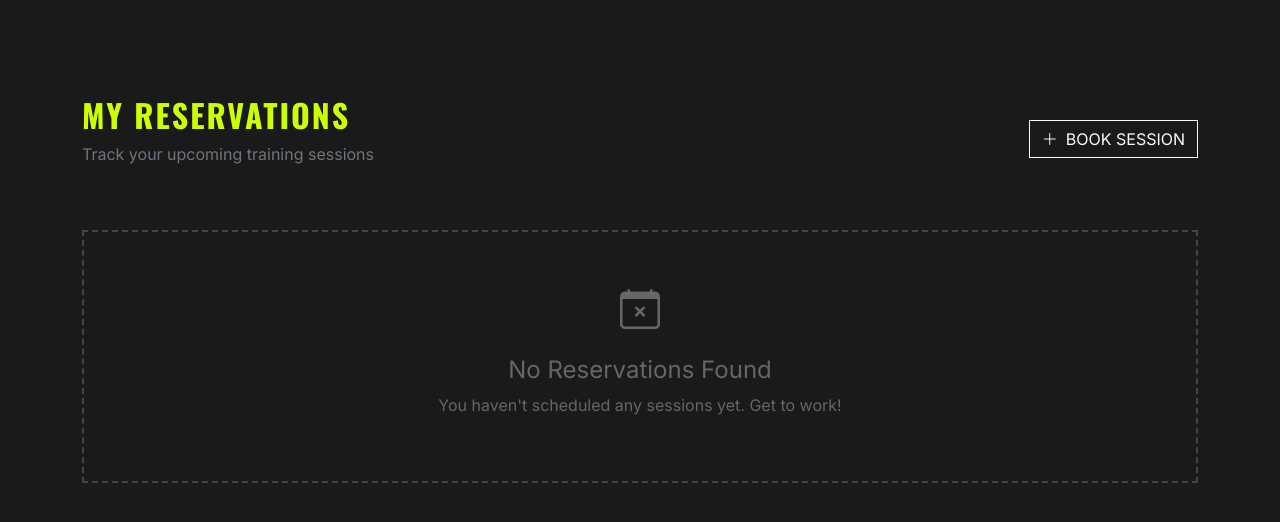
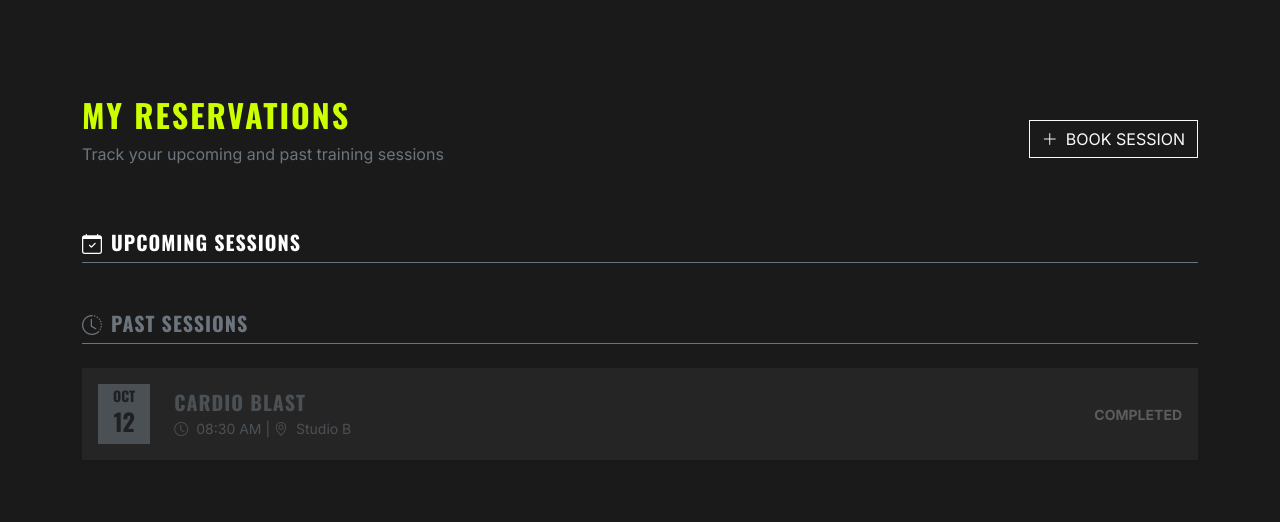
Before and after one commit to nidqija/Gym-Booking-Application, a FastAPI app: template Template/reservation.html in a window 1280 px wide. Shown: the part 70-592 px from the top of the page. Run offline with FastAPI, Linux system fonts and the light colour scheme; the template is opened without the code that fills it, so the values that code supplies are empty; some libraries are stand-ins or nearby versions.

Commit message:
added viewing reservation made by user

```diff
--- a/Patterns/Command/booking_command.py
+++ b/Patterns/Command/booking_command.py
@@ -1,8 +1,6 @@
 from pydantic import BaseModel
 from Model.booking import Booking
 from abc import ABC, abstractmethod
-
-
 
 
 
@@ -10,7 +8,6 @@ class Command(ABC):
     @abstractmethod
     async def execute(self):
         pass
-
 
 
 class CreateBookingCommand(Command):
--- a/Patterns/Factory/authFactory.py
+++ b/Patterns/Factory/authFactory.py
@@ -57,9 +57,13 @@ class SignUpAction(AuthAction):
 
 
 
+
 # Concrete Factory
 # this factory creates authentication actions based on the action type provided.
 class AuthFactory:
+    # static method is used to create an authentication action based on the provided action type (signin or signup)
+    # use static when the method does not depend on the instance of the class and
+    # can be called without creating an object of the class.
     @staticmethod
     # creates an authentication action based on the provided action type (signin or signup)
     # if the action type is not recognized , it raises a value error
--- a/Template/reservation.html
+++ b/Template/reservation.html
@@ -83,59 +83,83 @@
     <div class="d-flex justify-content-between align-items-center mb-5">
         <div>
             <h2>My Reservations</h2>
-                <p class="text-secondary">Track your upcoming training sessions</p>
+            <p class="text-secondary">Track your upcoming and past training sessions</p>
         </div>
         <a href="/booking" class="btn btn-outline-light rounded-0 font-oswald">
             <i class="bi bi-plus-lg me-2"></i>BOOK SESSION
         </a>
     </div>
 
-        <!-- Sorting Logic: Usually handled by the backend,
-             but presented here in descending date order -->
-        <div id="reservation-list">
+    <!-- UPCOMING SESSIONS -->
+    <section class="mb-5">
+        <h3 class="h5 mb-4 text-white border-bottom border-secondary pb-2">
+            <i class="bi bi-calendar-check me-2 text-lime"></i>Upcoming Sessions
+        </h3>
 
+        <div id="upcoming-list">
+            <!-- Example Static Card 1 -->
              {% if reservations %}
-                {% for res in reservations|sort(attribute='date', reverse=True) %}
-                <div class="card res-card border-0 rounded-0 shadow-sm">
+                {% for res in reservations %}
+
+            <div class="card res-card border-0 rounded-0 shadow-sm mb-3">
                 <div class="card-body d-flex flex-wrap align-items-center justify-content-between">
                     <div class="d-flex align-items-center">
                         <div class="date-badge me-4 text-center">
-                                <div class="small" style="line-height: 1;">{{ res.date.strftime('%b') }}</div>
-                                <div class="fs-4">{{ res.date.strftime('%d') }}</div>
+                            <div class="small" style="line-height: 1;">{{ res.date }}</div>
+
                         </div>
                         <div>
-                                <h5 class="mb-1 font-oswald text-uppercase">{{ res.session_name }}</h5>
+                            <h5 class="mb-1 font-oswald text-uppercase text-white">{{ res.session_name }} Session</h5>
                             <p class="mb-0 text-secondary small">
-                                    <i class="bi bi-clock me-1"></i> {{ res.time }} |
-                                    <i class="bi bi-geo-alt me-1"></i> {{ res.location }}
+                                <i class="bi bi-clock me-1"></i> 10:00 AM |
+                                <i class="bi bi-geo-alt me-1"></i> MMU Gym
                             </p>
                         </div>
                     </div>
-
                     <div class="text-end mt-3 mt-md-0">
-                            <span class="small text-uppercase fw-bold me-3 {% if res.is_upcoming %}status-upcoming{% else %}status-completed{% endif %}">
-                                {{ "Upcoming" if res.is_upcoming else "Completed" }}
-                            </span>
-                            <button class="btn btn-sm btn-outline-danger border-0"
-                                    hx-delete="/api/reservations/{{ res.id }}"
-                                    hx-confirm="Are you sure you want to cancel this session?"
-                                    hx-target="closest .res-card"
-                                    hx-swap="outerHTML">
+                        <span class="small text-uppercase fw-bold me-3 status-upcoming">Upcoming</span>
+                        <button class="btn btn-sm btn-outline-danger border-0">
                             <i class="bi bi-trash"></i>
                         </button>
                     </div>
                 </div>
             </div>
                 {% endfor %}
-            {% else %}
-                <div class="empty-state text-center">
-                    <i class="bi bi-calendar-x fs-1 mb-3 d-block"></i>
-                    <h4>No Reservations Found</h4>
-                    <p>You haven't scheduled any sessions yet. Get to work!</p>
-                </div>
             {% endif %}
 
         </div>
+    </section>
+
+    <!-- PAST SESSIONS -->
+    <section>
+        <h3 class="h5 mb-4 text-secondary border-bottom border-secondary pb-2">
+            <i class="bi bi-clock-history me-2"></i>Past Sessions
+        </h3>
+
+        <div id="past-list" style="opacity: 0.6;">
+            <!-- Example Static Card 2 -->
+            <div class="card res-card border-0 rounded-0 shadow-sm mb-3" style="border-left-color: #666;">
+                <div class="card-body d-flex flex-wrap align-items-center justify-content-between">
+                    <div class="d-flex align-items-center">
+                        <div class="date-badge me-4 text-center bg-secondary text-dark">
+                            <div class="small" style="line-height: 1;">OCT</div>
+                            <div class="fs-4">12</div>
+                        </div>
+                        <div>
+                            <h5 class="mb-1 font-oswald text-uppercase text-secondary">Cardio Blast</h5>
+                            <p class="mb-0 text-secondary small">
+                                <i class="bi bi-clock me-1"></i> 08:30 AM |
+                                <i class="bi bi-geo-alt me-1"></i> Studio B
+                            </p>
+                        </div>
+                    </div>
+                    <div class="text-end mt-3 mt-md-0">
+                        <span class="small text-uppercase fw-bold status-completed">Completed</span>
+                    </div>
+                </div>
+            </div>
+        </div>
+    </section>
 </div>
 
     <script src="https://cdn.jsdelivr.net/npm/bootstrap@5.3.2/dist/js/bootstrap.bundle.min.js"></script>
--- a/View/router.py
+++ b/View/router.py
@@ -7,6 +7,7 @@ from Patterns.Service.user_service import get_current_user
 from Patterns.Service.home_service import HomeService
 from Patterns.Service.gym_dates_service import GymDatesService
 from Patterns.Command.booking_command import CreateBookingCommand
+from Patterns.Service.booking_service import BookingService
 from datetime import datetime, timedelta
 from uuid import uuid4
 
@@ -68,8 +69,9 @@ async def render_sign_up(request: Request, current_user = Depends(get_current_us
 async def render_my_reservation(request: Request, current_user = Depends(get_current_user)):
     page_factory = PageFactory.create_page(PageType.MY_RESERVATION)
     view_data = HomeService.get_home_data(current_user)
+    user_reservations = await BookingService.get_booking_by_user(current_user.email)
     template_path = page_factory.get_template_path()
-    return templates.TemplateResponse(name=template_path, context={"request": request, "user": current_user, **view_data} , request=request)
+    return templates.TemplateResponse(name=template_path, context={"request": request, "user": current_user, "reservations": user_reservations, **view_data} , request=request)
 
 
 @router.post("/reserveslot/{session_id}" , response_class=HTMLResponse)
```
Also changed, not shown: Model/booking.py (+20 -0 lines), Model/database_service.py (+12 -17 lines), Model/sessions.py (+9 -0 lines), Patterns/Service/booking_service.py (added, +29 -0 lines). Lines whose indentation alone changed are shown as unchanged.
